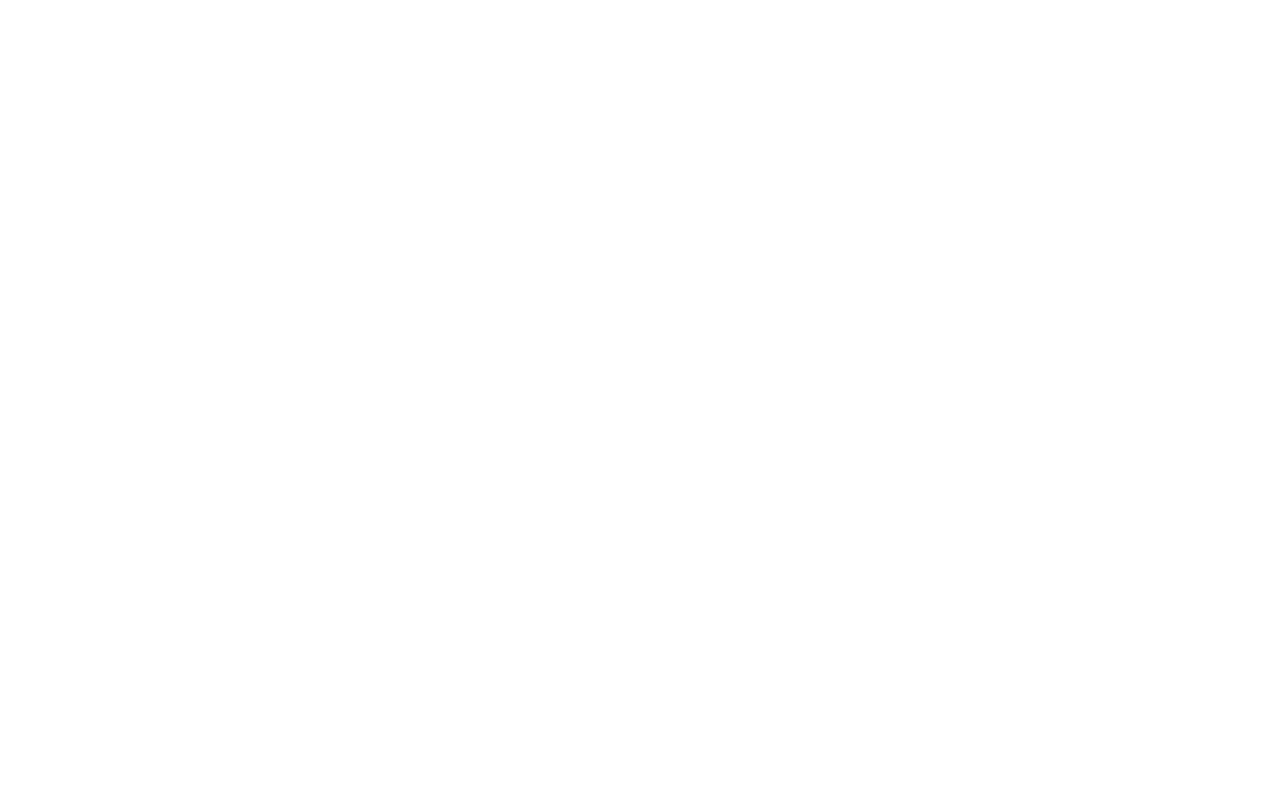
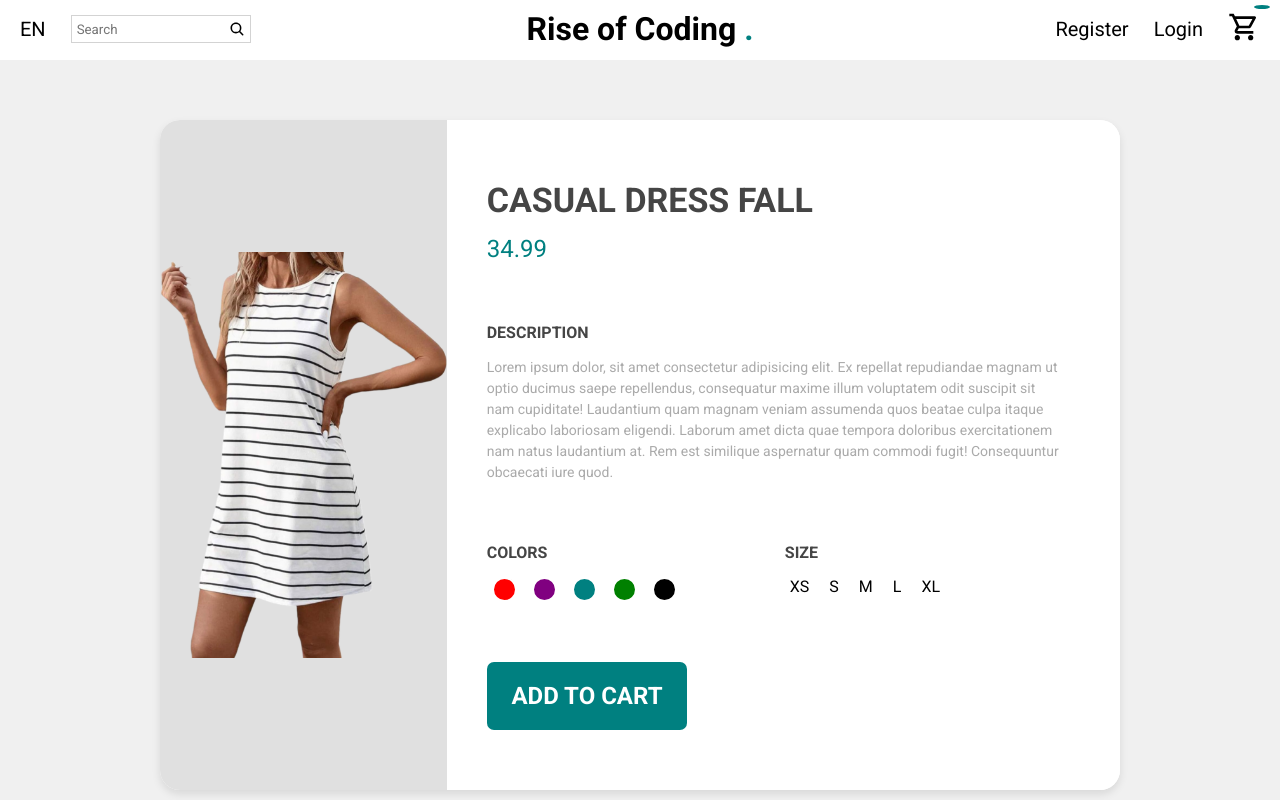
Before and after one commit to VNagorniy/e-commerce-react-website, a React (Vite) app: page /product/1 in a window 1280 px wide. Before the commit this address had no page. Shown: the top 800 px of the page. Built offline with nearby package versions, Linux system fonts and the light colour scheme.

Commit message:
feat: add single product page

```diff
--- a/src/App.jsx
+++ b/src/App.jsx
@@ -4,6 +4,7 @@ import { BrowserRouter as Router, Routes, Route } from 'react-router-dom';
 import Register from './pages/register/Register';
 import Login from './pages/login/Login';
 import AllProducts from './pages/all products/AllProducts';
+import SingleProduct from './pages/single product/SingleProduct';
 
 function App() {
 	return (
@@ -13,6 +14,7 @@ function App() {
 				<Route path="/register" element={<Register />} />
 				<Route path="/login" element={<Login />} />
 				<Route path="/products" element={<AllProducts />} />
+				<Route path="/product/:id" element={<SingleProduct />} />
 			</Routes>
 		</Router>
 	);
--- a/src/components/products/Products.jsx
+++ b/src/components/products/Products.jsx
@@ -1,7 +1,14 @@
 import { CiSearch, CiShoppingCart } from 'react-icons/ci';
 import './Products.css';
+import { useNavigate } from 'react-router-dom';
 
 function Products({ items, heading }) {
+	const navigate = useNavigate();
+
+	const handleViewDetails = (id) => {
+		navigate(`/product/${id}`);
+	};
+
 	return (
 		<div>
 			<h1 className="heading">{heading}</h1>
@@ -17,7 +24,7 @@ function Products({ items, heading }) {
 							<button className="icon">
 								<CiShoppingCart /> Add to cart
 							</button>
-							<button className="icon">
+							<button className="icon" onClick={() => handleViewDetails(item.id)}>
 								<CiSearch /> View Details
 							</button>
 						</div>
--- /dev/null
+++ b/src/pages/single product/SingleProduct.jsx
@@ -0,0 +1,75 @@
+import { useParams } from 'react-router-dom';
+import { allProducts } from '../../data';
+import Navbar from '../../components/navbar/Navbar';
+import Footer from '../../components/footer/Footer';
+import './SingleProduct.css';
+import { useState } from 'react';
+
+function SingleProduct() {
+	const { id } = useParams();
+	const product = allProducts.find((product) => product.id === parseInt(id));
+
+	const colors = ['red', 'purple', 'teal', 'green', 'black'];
+	const [selectedColor, setSelectedColor] = useState(null);
+	const handleCircleClick = (color) => {
+		setSelectedColor(color);
+	};
+
+	const sizes = ['xs', 's', 'm', 'l', 'xl'];
+	const [selectedSize, setSelectedSize] = useState(null);
+	const handleSizeClick = (size) => {
+		setSelectedSize(size);
+	};
+
+	return (
+		<div className="singleProduct-container">
+			<Navbar />
+			<div className="singleProduct-wrapper">
+				<div className="singleProduct-imageSection">
+					<img src={product.img} alt="" className="singleProduct-image" />
+				</div>
+				<div className="singleProduct-infoSection">
+					<h2 className="singleProduct-title">{product.title}</h2>
+					<p className="singleProduct-number">{product.price}</p>
+					<h4 className="description-title">Description</h4>
+					<p className="singleProduct-description">
+						Lorem ipsum dolor, sit amet consectetur adipisicing elit. Ex repellat repudiandae magnam ut optio ducimus saepe repellendus, consequatur maxime illum voluptatem odit suscipit sit nam
+						cupiditate! Laudantium quam magnam veniam assumenda quos beatae culpa itaque explicabo laboriosam eligendi. Laborum amet dicta quae tempora doloribus exercitationem nam natus laudantium
+						at. Rem est similique aspernatur quam commodi fugit! Consequuntur obcaecati iure quod.
+					</p>
+					<div className="singleProduct-options">
+						<div className="colors-section">
+							<h4>Colors</h4>
+							<div className="colors">
+								{colors.map((color) => (
+									<div
+										key={color}
+										className="color-circle"
+										style={{ backgroundColor: color, outline: selectedColor === color ? `3px solid ${color}` : '' }}
+										onClick={() => handleCircleClick(color)}
+									></div>
+								))}
+							</div>
+						</div>
+						<div className="sizes-section">
+							<h4>Size</h4>
+							<div className="sizes">
+								{sizes.map((size) => (
+									<span key={size} style={{ border: selectedSize === size ? '1px solid #ccc' : '' }} onClick={() => handleSizeClick(size)}>
+										{size}
+									</span>
+								))}
+							</div>
+						</div>
+					</div>
+					<div className="addToCart">
+						<button>Add to cart</button>
+					</div>
+				</div>
+			</div>
+			<Footer />
+		</div>
+	);
+}
+
+export default SingleProduct;
```
